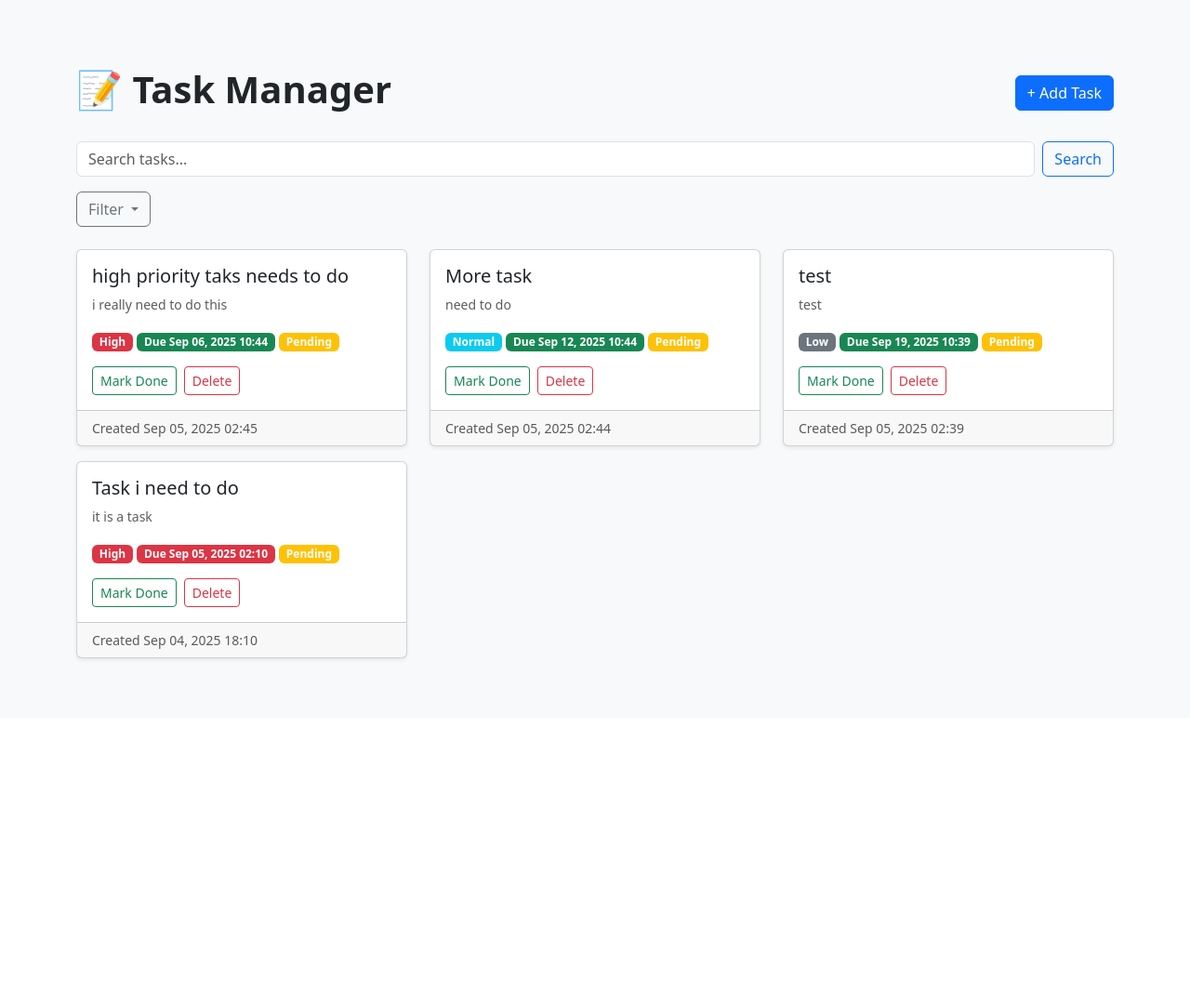
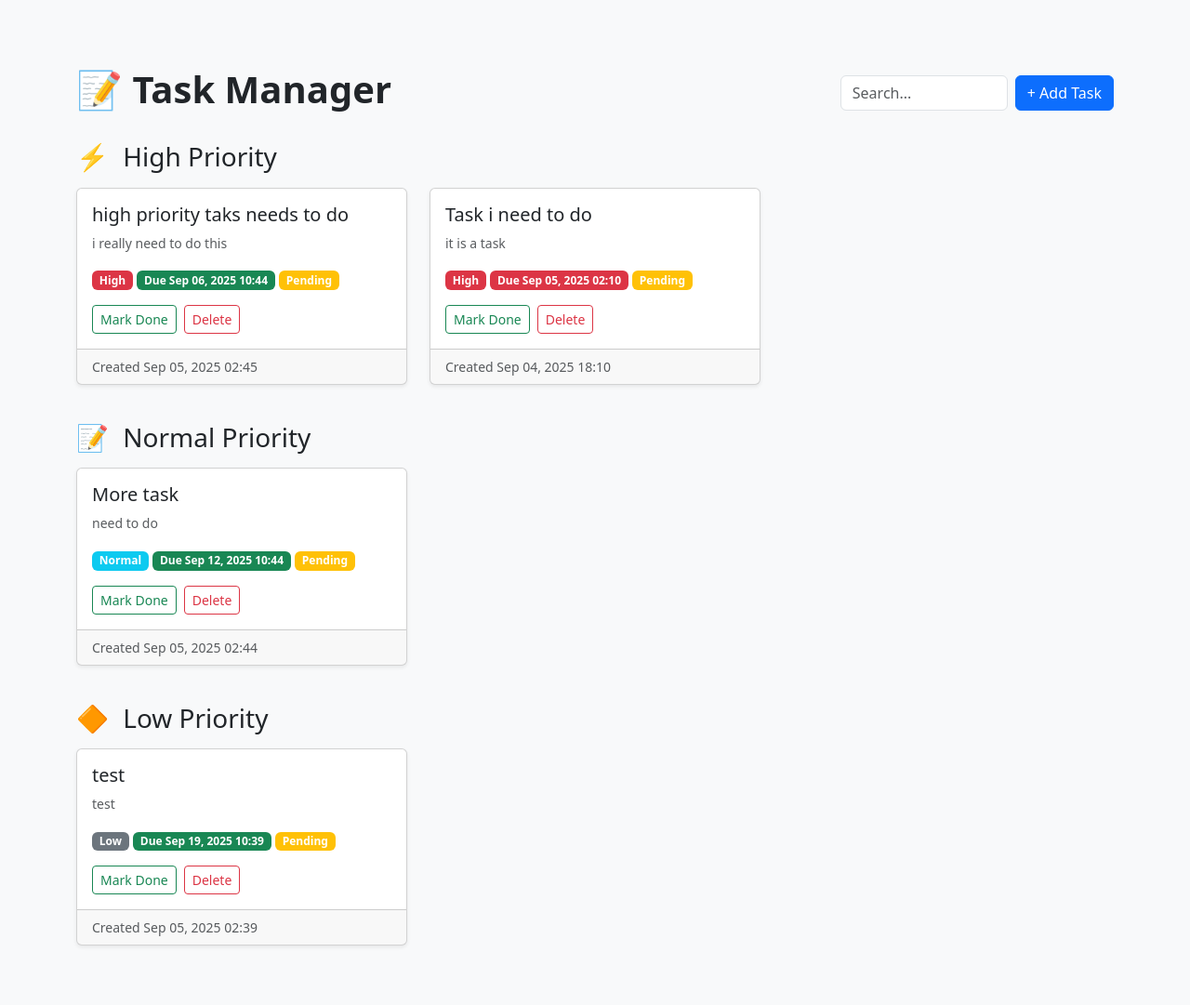
Before and after one commit to mokuken/Flask-Task-Manager-App, a Flask app: page / in a window 1280 px wide. Shown: the part 56-1137 px from the top of the page at 93% size. Before the commit the page ends 767 px from the top, so only its background shows below. Run offline with Flask 3, Linux system fonts and the light colour scheme; a user stored in the database is signed in; data comes from the database, SQL or seed files in the repository; both versions use the stored data as it was after the commit.

Commit message:
Implement AJAX search functionality and group tasks by priority in the task manager

```diff
--- a/app/routes.py
+++ b/app/routes.py
@@ -1,5 +1,3 @@
-"""Routes and views for Task Manager."""
-
 from flask import Blueprint, render_template, request, redirect, url_for, session, flash
 from datetime import datetime
 from app import db
@@ -13,6 +11,26 @@ def current_user():
     return None
 
 
+# AJAX search route
+@main.route("/search_ajax")
+def search_ajax():
+    """Return grouped tasks HTML for AJAX search."""
+    user = current_user()
+    if not user:
+        return "<p class='text-muted'>Please log in.</p>"
+    query = request.args.get("q", "")
+    if query:
+        tasks = Task.query.filter(
+            ((Task.title.contains(query)) | (Task.description.contains(query))) & (Task.user_id == user.id)
+        ).order_by(Task.created_at.desc()).all()
+    else:
+        tasks = Task.query.filter_by(user_id=user.id).order_by(Task.created_at.desc()).all()
+    grouped_tasks = {"High": [], "Normal": [], "Low": []}
+    for task in tasks:
+        grouped_tasks.get(task.priority, grouped_tasks["Normal"]).append(task)
+    return render_template("_grouped_tasks.html", grouped_tasks=grouped_tasks, now=datetime.utcnow())
+"""Routes and views for Task Manager."""
+
 @main.route("/")
 def index():
     """Homepage: display user's tasks."""
@@ -20,8 +38,12 @@ def index():
     if not user:
         return redirect(url_for("main.login"))
     tasks = Task.query.filter_by(user_id=user.id).order_by(Task.created_at.desc()).all()
+    # Group tasks by priority
+    grouped_tasks = {"High": [], "Normal": [], "Low": []}
+    for task in tasks:
+        grouped_tasks.get(task.priority, grouped_tasks["Normal"]).append(task)
     return render_template("index.html",
-                           tasks=tasks,
+                           grouped_tasks=grouped_tasks,
                            now=datetime.utcnow(),
                            search_query=None,
                            user=user)
--- a/app/templates/index.html
+++ b/app/templates/index.html
@@ -13,34 +13,32 @@
 
 {% block content %}
 
-<!-- Header -->
+
+<!-- Header with search -->
 <div class="d-flex justify-content-between align-items-center mb-4">
     <h1 class="fw-bold">📝 Task Manager</h1>
+    <div class="d-flex align-items-center">
+        <input id="searchInput" class="form-control me-2" type="search" name="q" placeholder="Search..." style="width: 180px;" value="{{ search_query if search_query else '' }}" autocomplete="off">
         <button class="btn btn-primary" data-bs-toggle="modal" data-bs-target="#addTaskModal">
             + Add Task
         </button>
     </div>
-
-<!-- Search bar -->
-<form class="d-flex mb-3" method="GET" action="{{ url_for('main.search') }}">
-    <input class="form-control me-2" type="search" name="q" placeholder="Search tasks..."
-        value="{{ search_query if search_query else '' }}">
-    <button class="btn btn-outline-primary">Search</button>
-</form>
-
-<!-- Filter dropdown -->
-<div class="dropdown mb-4">
-    <button class="btn btn-outline-secondary dropdown-toggle" data-bs-toggle="dropdown">
-        Filter
-    </button>
-    <ul class="dropdown-menu">
-        <li><a class="dropdown-item" href="{{ url_for('main.filter_tasks', status='all') }}">All</a></li>
-        <li><a class="dropdown-item" href="{{ url_for('main.filter_tasks', status='pending') }}">Pending</a></li>
-        <li><a class="dropdown-item" href="{{ url_for('main.filter_tasks', status='done') }}">Completed</a></li>
-    </ul>
 </div>
 
-<!-- Task list -->
+<!-- Grouped by Priority -->
+<div id="tasksContainer">
+{% for priority in ['High', 'Normal', 'Low'] %}
+    {% set tasks = grouped_tasks[priority] %}
+    {% if tasks %}
+        <h3 class="mt-4 mb-3">
+            {% if priority == 'High' %}
+                <span class="me-2">&#9889;</span> High Priority
+            {% elif priority == 'Normal' %}
+                <span class="me-2">&#128221;</span> Normal Priority
+            {% elif priority == 'Low' %}
+                <span class="me-2">&#128310;</span> Low Priority
+            {% endif %}
+        </h3>
         <div class="row">
             {% for task in tasks %}
             <div class="col-md-6 col-lg-4 mb-3">
@@ -50,30 +48,25 @@
                         <h5 class="card-title {{ 'text-decoration-line-through text-muted' if task.complete else '' }}">
                             {{ task.title }}
                         </h5>
-
                         <!-- Description -->
                         {% if task.description %}
                         <p class="card-text text-muted small">{{ task.description }}</p>
                         {% endif %}
-
                         <!-- Priority badge -->
                         <span
                             class="badge bg-{{ 'danger' if task.priority=='High' else ('secondary' if task.priority=='Low' else 'info') }}">
                             {{ task.priority }}
                         </span>
-
                         <!-- Deadline badge -->
                         {% if task.deadline %}
                         <span class="badge bg-{{ 'success' if task.deadline > now else 'danger' }}">
                             Due {{ task.deadline.strftime('%b %d, %Y %H:%M') }}
                         </span>
                         {% endif %}
-
                         <!-- Status badge -->
                         <span class="badge bg-{{ 'success' if task.complete else 'warning' }}">
                             {{ 'Done' if task.complete else 'Pending' }}
                         </span>
-
                         <!-- Buttons -->
                         <div class="mt-3 d-flex gap-2">
                             <a href="{{ url_for('main.toggle', task_id=task.id) }}" class="btn btn-sm btn-outline-success">
@@ -90,10 +83,31 @@
                     </div>
                 </div>
             </div>
-    {% else %}
-    <p class="text-muted">No tasks yet! Add one above.</p>
             {% endfor %}
         </div>
+    {% endif %}
+{% endfor %}
+</div>
+<!-- AJAX Search Script -->
+<script>
+document.addEventListener('DOMContentLoaded', function() {
+    const searchInput = document.getElementById('searchInput');
+    const tasksContainer = document.getElementById('tasksContainer');
+    let timeout = null;
+    searchInput.addEventListener('input', function() {
+        clearTimeout(timeout);
+        timeout = setTimeout(function() {
+            const query = searchInput.value;
+            fetch(`/search_ajax?q=${encodeURIComponent(query)}`)
+                .then(response => response.text())
+                .then(html => {
+                    tasksContainer.innerHTML = html;
+                });
+        }, 300);
+    });
+});
+</script>
+
 
 <!-- Add Task Modal -->
 <div class="modal fade" id="addTaskModal" tabindex="-1">
```
Also changed, not shown: app/templates/_grouped_tasks.html (added, +53 -0 lines), instance/tasks.db. Lines whose indentation alone changed are shown as unchanged.
